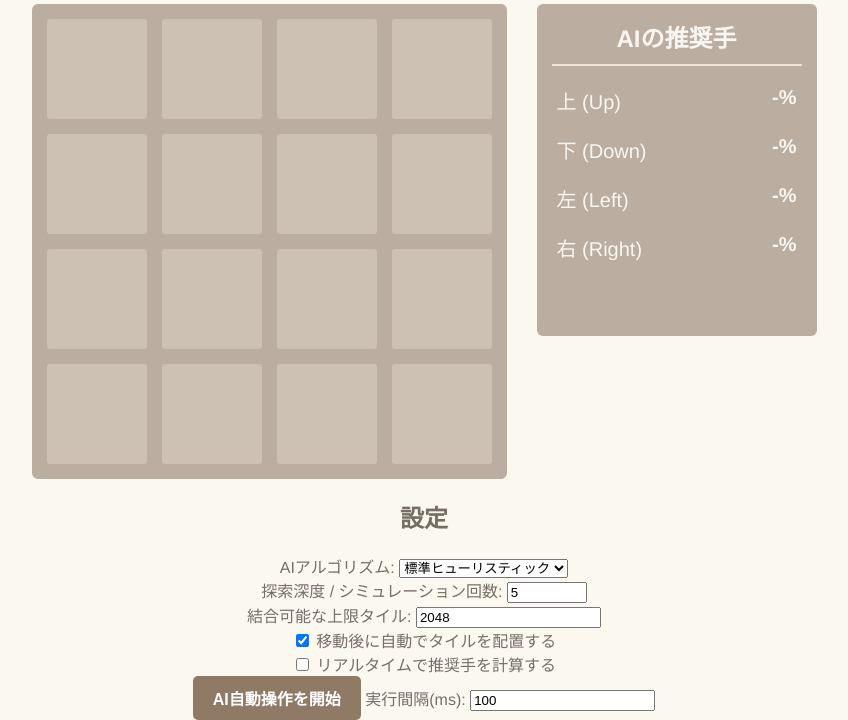
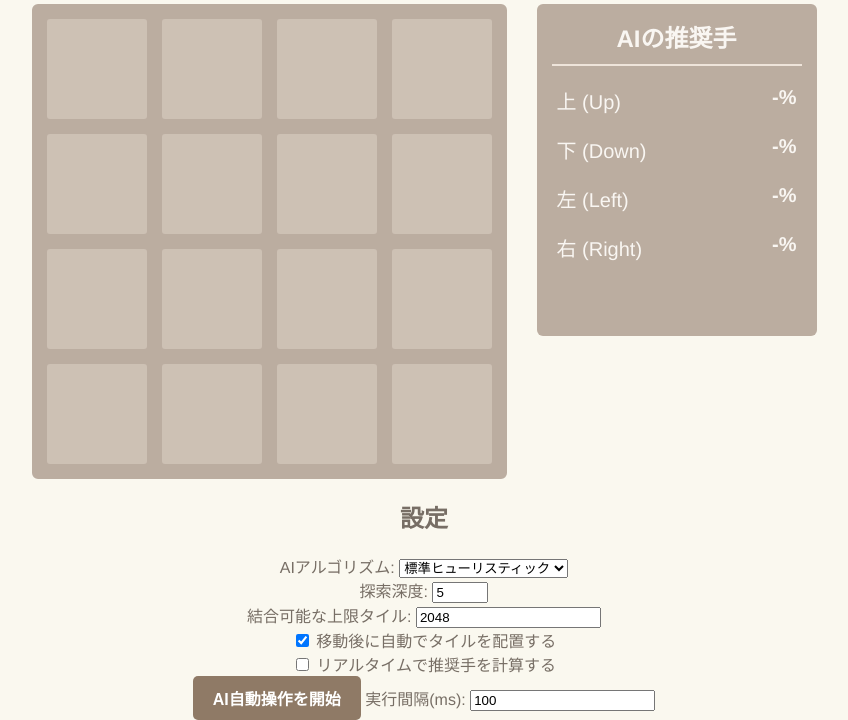
Before and after one commit to hi2ma-bu4/tool-2048, a plain HTML site: page index.html in a window 1280 px wide. Shown: the part 133-853 px from the top of the page, without its empty margins (216-1064 px from the left). Drawn offline with Linux system fonts and the light colour scheme.

Commit message:
🎨 フォーマット、テキスト修正

```diff
--- a/ai-worker.js
+++ b/ai-worker.js
@@ -222,7 +222,7 @@ function calculateMonotonicity(currentBoard) {
 
 	// 左右の単調性 (最適化版)
 	for (let r = 0; r < size; r++) {
-		const nonZeroLogs = currentBoard[r].map(getLog2).filter(v => v > 0);
+		const nonZeroLogs = currentBoard[r].map(getLog2).filter((v) => v > 0);
 		if (nonZeroLogs.length < 2) continue;
 
 		for (let i = 0; i < nonZeroLogs.length - 1; i++) {
@@ -239,15 +239,15 @@ function calculateMonotonicity(currentBoard) {
 	// 上下の単調性 (最適化版)
 	for (let c = 0; c < size; c++) {
 		const column = [];
-		for(let r=0; r<size; r++) {
+		for (let r = 0; r < size; r++) {
 			column.push(currentBoard[r][c]);
 		}
-		const nonZeroLogs = column.map(getLog2).filter(v => v > 0);
+		const nonZeroLogs = column.map(getLog2).filter((v) => v > 0);
 		if (nonZeroLogs.length < 2) continue;
 
 		for (let i = 0; i < nonZeroLogs.length - 1; i++) {
 			const currentLog = nonZeroLogs[i];
-			const nextLog = nonZeroLogs[i+1];
+			const nextLog = nonZeroLogs[i + 1];
 			if (currentLog > nextLog) {
 				totals[0] += nextLog - currentLog; // 上方向へのペナルティ (値が減少)
 			} else if (nextLog > currentLog) {
@@ -271,10 +271,10 @@ function isMaxTileInCorner(currentBoard, maxTile) {
 // 蛇行パターンの重み。指数的に重みを付けることで、大きなタイルが正しい位置にあることを強く推奨する。
 const SNAKE_PATTERN_WEIGHTS = [
 	[15, 14, 13, 12],
-    [ 8,  9, 10, 11],
-    [ 7,  6,  5,  4],
-    [ 0,  1,  2,  3]
-].map(row => row.map(w => Math.pow(4, w)));
+	[8, 9, 10, 11],
+	[7, 6, 5, 4],
+	[0, 1, 2, 3],
+].map((row) => row.map((w) => Math.pow(4, w)));
 
 /**
  * 行列を90度回転させる
@@ -323,5 +323,5 @@ function evaluatePattern(currentBoard) {
 	// パターンスコアに加えて、空きマスボーナスも加算する (重要)
 	const emptyCells = getEmptyCells(currentBoard).length;
 	// 既存のヒューリスティックの重みを流用
-    return bestScore + (Math.log2(emptyCells + 1) * HEURISTIC_WEIGHTS.emptyCells);
+	return bestScore + Math.log2(emptyCells + 1) * HEURISTIC_WEIGHTS.emptyCells;
 }
--- a/index.html
+++ b/index.html
@@ -57,8 +57,8 @@
             </select>
         </div>
         <div class="setting-item">
-            <label for="search-depth-input">探索深度 / シミュレーション回数:</label>
-            <input type="number" id="search-depth-input" value="5" min="1" max="10000">
+            <label for="search-depth-input">探索深度:</label>
+            <input type="number" id="search-depth-input" value="5" min="1" max="10">
         </div>
         <div class="setting-item">
             <label for="merge-limit-input">結合可能な上限タイル:</label>
```
Lines whose indentation alone changed are shown as unchanged.
